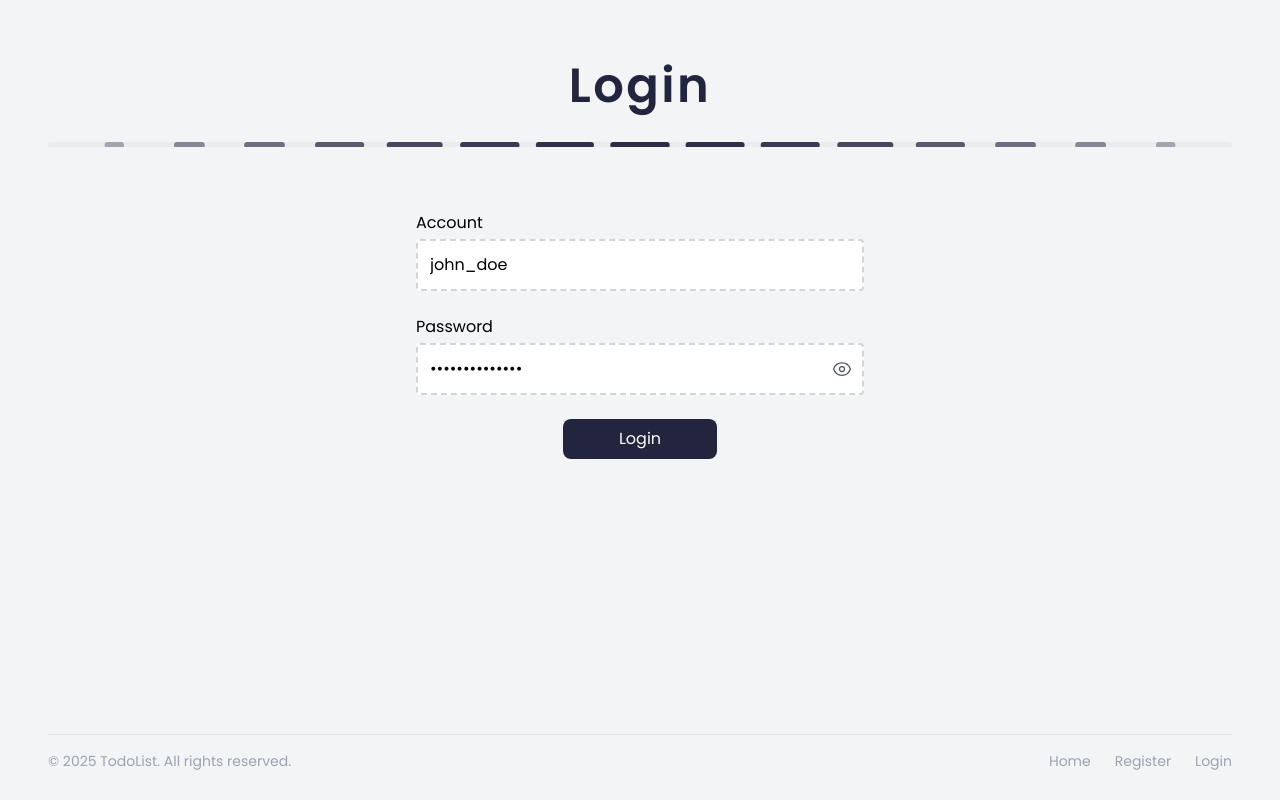
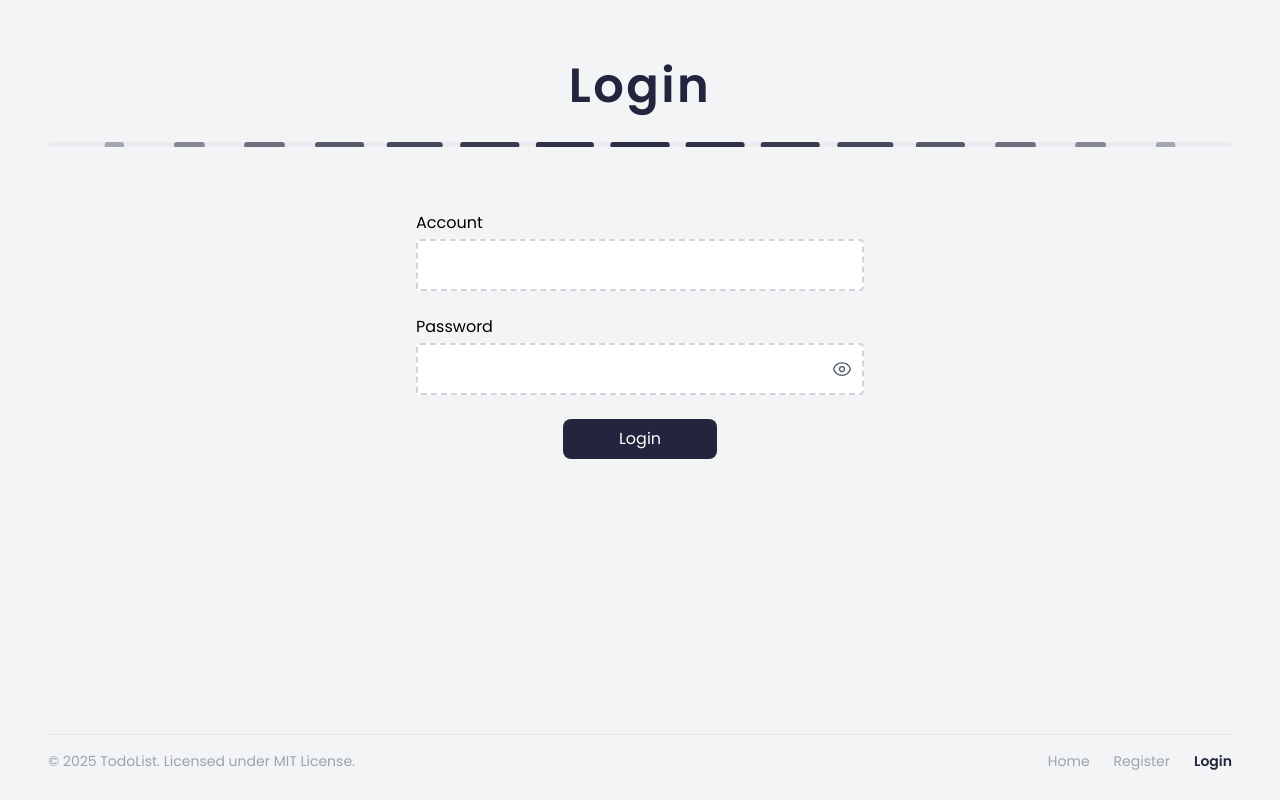
Before and after one commit to dat-dv/todolist, a React (Vite) app: page /login in a window 1280 px wide. Built offline with nearby package versions, Linux system fonts and the light colour scheme.

Commit message:
feat: enhance Footer component with dynamic links based on user authentication and update copyright notice

```diff
--- a/src/components/molecules/footer/index.tsx
+++ b/src/components/molecules/footer/index.tsx
@@ -1,34 +1,60 @@
-import React from "react";
-import { Link } from "react-router-dom";
+import React, { useMemo } from "react";
+import { Link, useLocation } from "react-router-dom";
+import { PATHS } from "../../../configs/path.config";
+import useAuth from "../../../hooks/use-auth";
 
 const Footer: React.FC = () => {
   const currentYear = new Date().getFullYear();
+  const { user } = useAuth();
+  const location = useLocation();
+
+  const FOOTER_LINKS = useMemo(
+    () => [
+      {
+        path: user?.id ? PATHS.HOME : PATHS.LOGIN,
+        label: "Home",
+        activePaths: [PATHS.HOME],
+      },
+      {
+        path: PATHS.REGISTER,
+        label: "Register",
+        activePaths: [PATHS.REGISTER],
+      },
+      {
+        path: PATHS.LOGIN,
+        label: "Login",
+        activePaths: [PATHS.LOGIN],
+      },
+    ],
+    [user?.id]
+  );
+
+  const isActive = (activePaths: string[]) =>
+    activePaths.includes(location.pathname);
 
   return (
     <footer className="mx-12 flex flex-col sm:flex-row justify-between items-center gap-4 py-4 border-t">
       <p className="text-sm text-gray-400 text-center sm:text-left">
-        © {currentYear} TodoList. All rights reserved.
+        © {currentYear} TodoList. Licensed under MIT License.
       </p>
-      <div className="flex gap-6">
-        <Link
-          to="/"
-          className="text-sm text-gray-400 hover:text-white transition-colors"
-        >
-          Home
-        </Link>
-        <Link
-          to="/register"
-          className="text-sm text-gray-400 hover:text-white transition-colors"
-        >
-          Register
-        </Link>
-        <Link
-          to="/login"
-          className="text-sm text-gray-400 hover:text-white transition-colors"
-        >
-          Login
-        </Link>
-      </div>
+      <nav className="flex gap-6">
+        {FOOTER_LINKS.map((link, index) => (
+          <Link
+            key={index}
+            to={link.path}
+            className={`
+              text-sm transition-colors
+              ${
+                isActive(link.activePaths)
+                  ? "text-primary font-semibold"
+                  : "text-gray-400 hover:text-primary"
+              }
+            `}
+          >
+            {link.label}
+          </Link>
+        ))}
+      </nav>
     </footer>
   );
 };
--- a/src/components/molecules/login-form/index.tsx
+++ b/src/components/molecules/login-form/index.tsx
@@ -26,7 +26,7 @@ const LoginForm = ({
     handleSubmit,
     formState: { errors, isSubmitting },
   } = useForm<TLoginFormData>({
-    defaultValues: { username: "john_doe", password: "SecurePass123!" },
+    defaultValues: { username: "", password: "" },
     resolver: zodResolver(loginSchema),
   });
 
--- a/src/components/molecules/register-form/index.tsx
+++ b/src/components/molecules/register-form/index.tsx
@@ -44,7 +44,7 @@ const RegisterForm = ({ className, ...rest }: TRegisterFormProps) => {
       toast.success("Registration successful");
       router.push(PATHS.HOME);
     } else {
-      toast.error(res?.error?.title || "Registration failed");
+      toast.error(res?.error?.message || "Registration failed");
     }
   };
 
--- a/src/contexts/auth/auth-provider.tsx
+++ b/src/contexts/auth/auth-provider.tsx
@@ -15,7 +15,11 @@ export const AuthProvider = ({ children }: { children: React.ReactNode }) => {
   const shouldFetch = checkShouldFetch();
   const router = useRouter();
 
-  const { data: profile, mutate } = useGetMyProfile({
+  const {
+    data: profile,
+    mutate,
+    isLoading,
+  } = useGetMyProfile({
     shouldFetch,
   });
 
@@ -26,20 +30,20 @@ export const AuthProvider = ({ children }: { children: React.ReactNode }) => {
   const logOut = () => {
     delete axiosInstance.defaults.headers.Authorization;
     removeAccessToken();
-    mutate({} as TUser, false);
+    mutate(undefined, false);
     router.push(PATHS.LOGIN);
   };
 
   const context = useMemo<AuthContextType>(
     () =>
       ({
-        user: profile,
-        isLoggedIn: !!profile?.username,
-        isLoading: shouldFetch,
+        user: shouldFetch ? profile : {},
+        isLoggedIn: shouldFetch ? !!profile?.username : false,
+        isLoading: shouldFetch && isLoading,
         setUser,
         logOut,
       } as AuthContextType),
-    [logOut, setUser, shouldFetch, profile]
+    [shouldFetch, profile, isLoading, setUser, logOut]
   );
 
   return (
--- a/src/types/base.type.ts
+++ b/src/types/base.type.ts
@@ -7,6 +7,7 @@ export type TTransformPagination<T> = TPagiantionRes<T>;
 export type TErrorResponse = {
   type: string;
   title: string;
+  message: string;
   status: number;
   errors: Record<string, string[]>;
   traceId: string;
```
